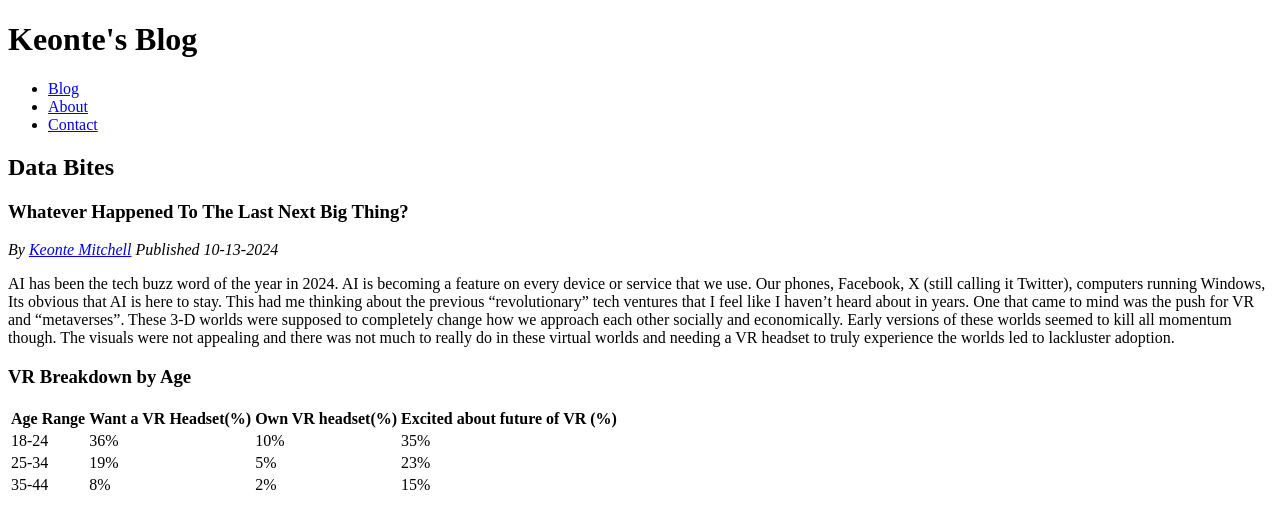
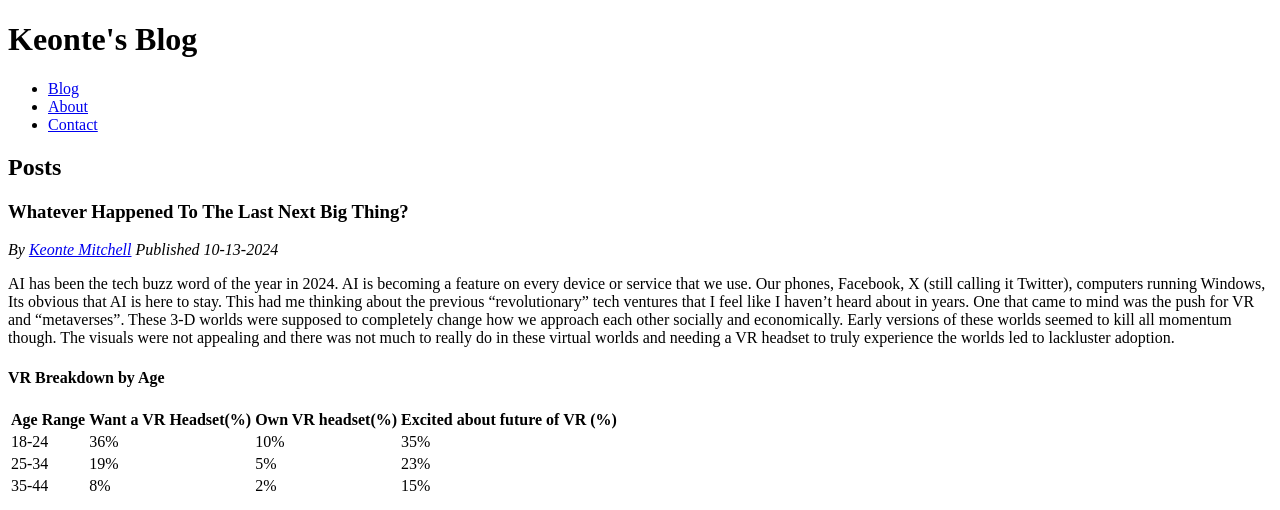
Before and after one commit to KMitch988/mi349_blog, a plain HTML site: page index.html in a window 1280 px wide. Shown: the top 510 px of the page. Drawn offline with Linux system fonts and the light colour scheme.

Commit message:
Lower tier header for table

```diff
--- a/index.html
+++ b/index.html
@@ -17,14 +17,14 @@
         </nav>
     </header>
     <section id="blog">
-        <h2>Data Bites</h2>
+        <h2>Posts</h2>
         <article class="blog-post">
             <h3>Whatever Happened To The Last Next Big Thing?</h3>
             <address>By <a href="about.html">Keonte Mitchell</a> Published <time datetime="2024-10-13">10-13-2024</time></address>
             <p>
                 AI has been the tech buzz word of the year in 2024. AI is becoming a feature on every device or service that we use. Our phones, Facebook, X (still calling it Twitter), computers running Windows, Its obvious that AI is here to stay. This had me thinking about the previous “revolutionary” tech ventures that I feel like I haven’t heard about in years. One that came to mind was the push for VR and “metaverses”. These 3-D worlds were supposed to completely change how we approach each other socially and economically. Early versions of these worlds seemed to kill all momentum though. The visuals were not appealing and there was not much to really do in these virtual worlds and needing a VR headset to truly experience the worlds led to lackluster adoption.
             </p>
-            <h3>VR Breakdown by Age</h3>
+            <h4>VR Breakdown by Age</h4>
             <table>
                 <tr>
                     <th>Age Range</th>
```
